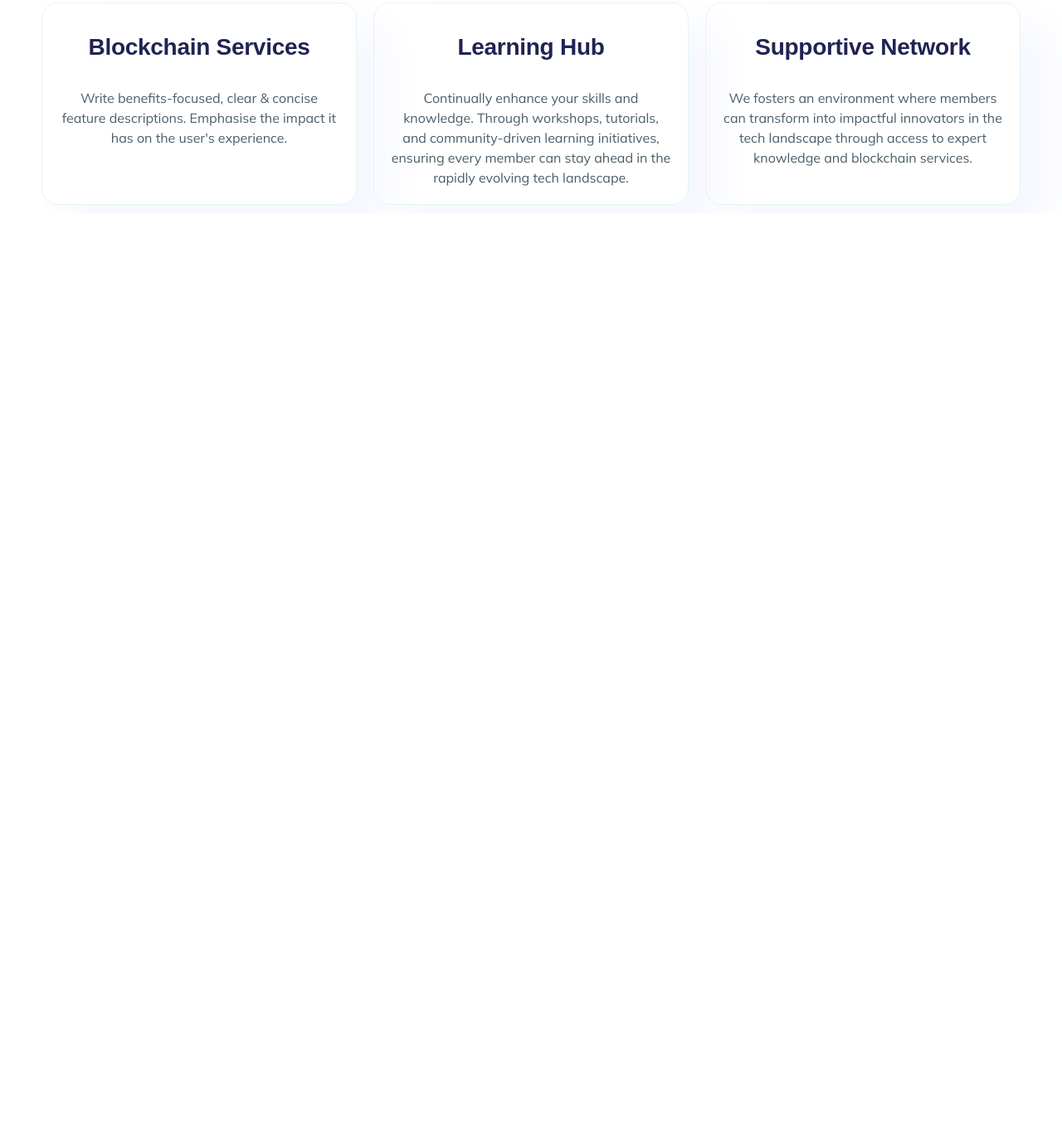
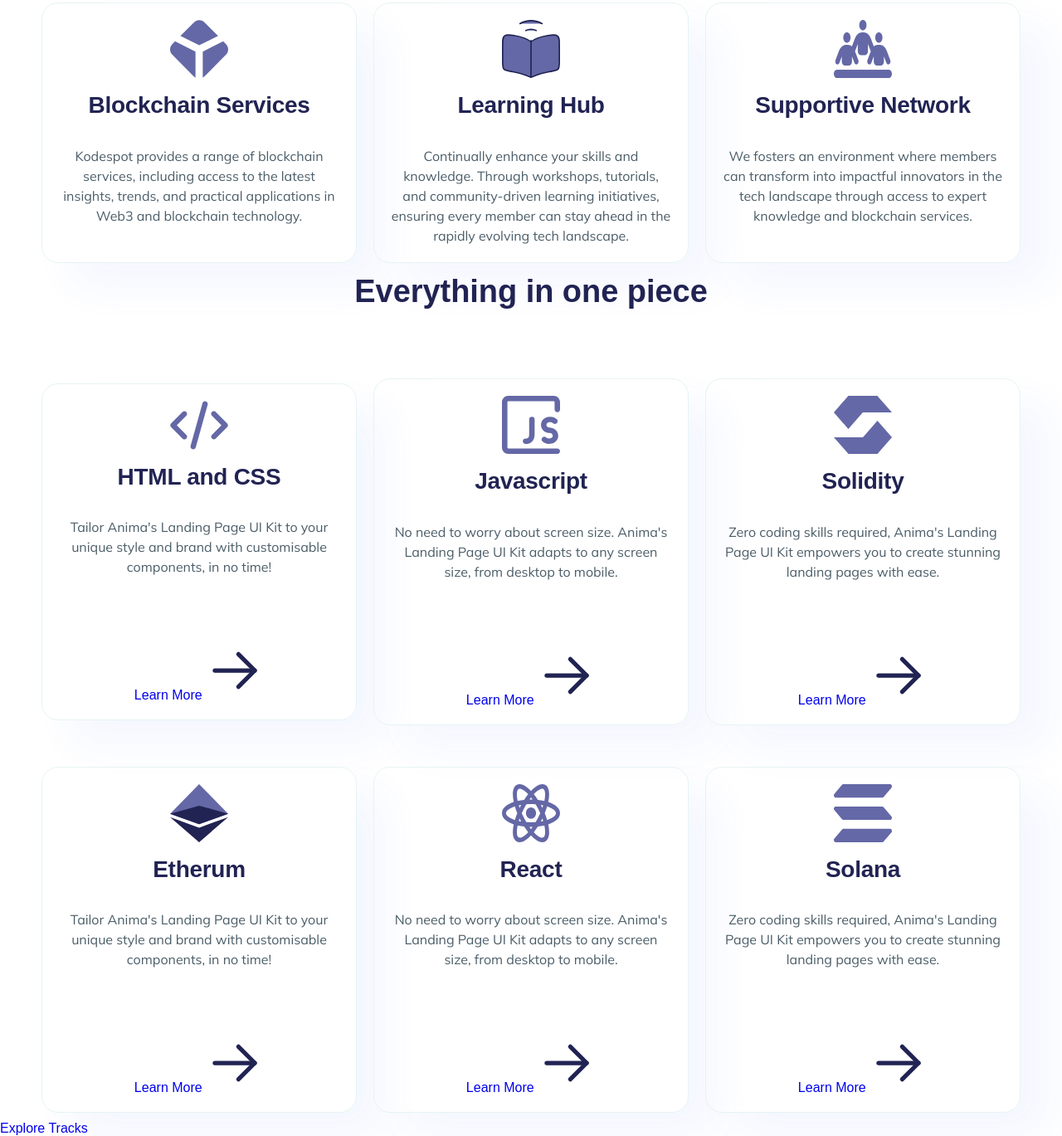
Before and after one commit to BellaAkins/klp, a plain HTML site: page index.html in a window 1280 px wide. Shown: the part 926-2295 px from the top of the page at 83% size. Before the commit the page ends 1183 px from the top, so only its background shows below. Drawn offline with Linux system fonts and the light colour scheme.

Commit message:
Update index.html

```diff
--- a/index.html
+++ b/index.html
@@ -11,68 +11,29 @@
       <header>
         <nav>
           <div class="logo">
-            <img src="images/Logo.png" alt="kodespot logo" />
+            <img src="images/Logo.svg" alt="kodespot logo" />
           </div>
-
+          <!--Navigation-links-->
           <div class="navigation">
-            <svg
-              class="close"
-              viewBox="0 0 24 24"
-              fill="none"
-              xmlns="http://www.w3.org/2000/svg"
-            >
-              <g id="SVGRepo_bgCarrier" stroke-width="0"></g>
-              <g
-                id="SVGRepo_tracerCarrier"
-                stroke-linecap="round"
-                stroke-linejoin="round"
-              ></g>
-              <g id="SVGRepo_iconCarrier">
-                <path
-                  d="M20.7457 3.32851C20.3552 2.93798 19.722 2.93798 19.3315 3.32851L12.0371 10.6229L4.74275 3.32851C4.35223 2.93798 3.71906 2.93798 3.32854 3.32851C2.93801 3.71903 2.93801 4.3522 3.32854 4.74272L10.6229 12.0371L3.32856 19.3314C2.93803 19.722 2.93803 20.3551 3.32856 20.7457C3.71908 21.1362 4.35225 21.1362 4.74277 20.7457L12.0371 13.4513L19.3315 20.7457C19.722 21.1362 20.3552 21.1362 20.7457 20.7457C21.1362 20.3551 21.1362 19.722 20.7457 19.3315L13.4513 12.0371L20.7457 4.74272C21.1362 4.3522 21.1362 3.71903 20.7457 3.32851Z"
-                  fill="#ccac00"
-                ></path>
-              </g>
-            </svg>
+            <img src="images/close.svg" alt="close" class="close" />
             <ul>
               <li><a href="#all-tracks">All Tracks</a></li>
               <li><a href="#about">About</a></li>
               <li><a href="#community">Community</a></li>
-              <li><a href="#">Support Us</a></li>
+              <li><a href="#support">Support Us</a></li>
               <li><a href="#">Sign in</a></li>
               <li class="hero-cta">
                 <a href="#"></a
-                ><img src="images/RocketLaunch.png" alt="rocket" />Get Started
+                ><img
+                  src="images/RocketLaunch.svg"
+                  alt="rocket"
+                  width="15"
+                />Get Started
               </li>
             </ul>
           </div>
-          <svg
-            class="menu"
-            viewBox="0 0 48 49"
-            fill="yellow"
-            xmlns="http://www.w3.org/2000/svg"
-          >
-            <path
-              d="M6 14.2849H42"
-              stroke="#333333"
-              stroke-width="2.6875"
-              stroke-linecap="round"
-            />
-            <path
-              d="M6 24.2847H42"
-              stroke="#333333"
-              stroke-width="2.6875"
-              stroke-linecap="round"
-            />
-            <path
-              d="M6 34.2849H42"
-              stroke="#333333"
-              stroke-width="2.6875"
-              stroke-linecap="round"
-            />
-          </svg>
+          <img src="images/menu.svg" alt="menu" class="menu" />
         </nav>
-
         <section class="hero">
           <h1>
             Your <span>Web3 Career </span> <br />
@@ -85,9 +46,10 @@
           </p>
           <div class="cta-buttons">
             <a class="get-started" href="#"
-              ><img src="images/RocketLaunch.png" alt="rocket" />Get Started</a
+              ><img src="images/RocketLaunch.svg" alt="rocket" />Get Started</a
             >
-            <a id="all-tracks" href="#">View all Tracks</a>
+
+            <a class="all-tracks" href="#all-tracks">View all Tracks</a>
           </div>
         </section>
       </header>
@@ -99,17 +61,18 @@
           </div>
           <div class="about-box-container">
             <div class="about-box">
-              <img src="images/blockchain.png" alt="" />
+              <img src="images/blockchain.svg" alt="" />
               <div class="about-text">
                 <h3>Blockchain Services</h3>
                 <p>
-                  Write benefits-focused, clear & concise feature descriptions.
-                  Emphasise the impact it has on the user's experience.
+                  Kodespot provides a range of blockchain services, including
+                  access to the latest insights, trends, and practical
+                  applications in Web3 and blockchain technology.
                 </p>
               </div>
             </div>
             <div class="about-box">
-              <img src="images/learninghub.png" alt="" />
+              <img src="images/learninghub.svg" alt="" />
               <div class="about-text">
                 <h3>Learning Hub</h3>
                 <p>
@@ -121,7 +84,7 @@
               </div>
             </div>
             <div class="about-box">
-              <img src="images/network.png" alt="" />
+              <img src="images/network.svg" alt="" />
               <div class="about-text">
                 <h3>Supportive Network</h3>
                 <p>
@@ -136,7 +99,136 @@
       </section>
 
       <!--All tracks-->
-      <section id="all-tracks" class="all-tracks"></section>
+      <section id="all-tracks" class="all-tracks about">
+        <div class="about-container">
+          <div class="text">
+            <h1>Everything in one piece</h1>
+          </div>
+          <div class="about-box-container">
+            <div class="about-box">
+              <img src="images/html.svg" alt="html-logo" />
+              <div class="about-text">
+                <h3>HTML and CSS</h3>
+                <p>
+                  Tailor Anima's Landing Page UI Kit to your unique style and
+                  brand with customisable components, in no time!
+                </p>
+                <a href="#"
+                  >Learn More
+                  <img class="arrow" src="images/ArrowRight.svg" alt="arrow"
+                /></a>
+              </div>
+            </div>
+            <div class="about-box">
+              <img src="images/javascript.svg" alt="html-logo" />
+              <div class="about-text">
+                <h3>Javascript</h3>
+                <p>
+                  No need to worry about screen size. Anima's Landing Page UI
+                  Kit adapts to any screen size, from desktop to mobile.
+                </p>
+                <a href="#"
+                  >Learn More
+                  <img class="arrow" src="images/ArrowRight.svg" alt="arrow"
+                /></a>
+              </div>
+            </div>
+            <div class="about-box">
+              <img src="images/solidity.svg" alt="html-logo" />
+              <div class="about-text">
+                <h3>Solidity</h3>
+                <p>
+                  Zero coding skills required, Anima's Landing Page UI Kit
+                  empowers you to create stunning landing pages with ease.
+                </p>
+                <a href="#"
+                  >Learn More
+                  <img class="arrow" src="images/ArrowRight.svg" alt="arrow"
+                /></a>
+              </div>
+            </div>
+            <div class="about-box">
+              <img src="images/etherum.svg" alt="html-logo" />
+              <div class="about-text">
+                <h3>Etherum</h3>
+                <p>
+                  Tailor Anima's Landing Page UI Kit to your unique style and
+                  brand with customisable components, in no time!
+                </p>
+                <a href="#"
+                  >Learn More
+                  <img class="arrow" src="images/ArrowRight.svg" alt="arrow"
+                /></a>
+              </div>
+            </div>
+            <div class="about-box">
+              <img src="images/react.svg" alt="html-logo" />
+              <div class="about-text">
+                <h3>React</h3>
+                <p>
+                  No need to worry about screen size. Anima's Landing Page UI
+                  Kit adapts to any screen size, from desktop to mobile.
+                </p>
+                <a href="#"
+                  >Learn More
+                  <img class="arrow" src="images/ArrowRight.svg" alt="arrow"
+                /></a>
+              </div>
+            </div>
+            <div class="about-box">
+              <img src="images/solana.svg" alt="html-logo" />
+              <div class="about-text">
+                <h3>Solana</h3>
+                <p>
+                  Zero coding skills required, Anima's Landing Page UI Kit
+                  empowers you to create stunning landing pages with ease.
+                </p>
+                <a href="#"
+                  >Learn More
+                  <img class="arrow" src="images/ArrowRight.svg" alt="arrow"
+                /></a>
+              </div>
+            </div>
+          </div>
+          <div class="explore-cta">
+            <a href="#">Explore Tracks</a>
+          </div>
+        </div>
+      </section>
+
+      <!--Community
+      <section id="community" class="community">
+        <h3>Yet to know about us ?</h3>
+        <p>
+          We are a thriving community of tech lovers diving deep into the heart
+          of web3 development and blockchain technology. We are a mix of
+          developers, crypto enthusiast, and traders, all committed to promote
+          growth, sharing knowledge and uplifting each other to make meaningful
+          impact in the tech world and beyond.
+        </p>
+
+        <div class="stories">
+          <h1>Real Stories from the Community</h1>
+          <div class="stories-container">
+            <div class="story-image">
+              <img src="images/client photo.png" alt="client" />
+              <div class="story-text">
+                <h3>Lauren M.</h3>
+                <p>UI Designer @Boo</p>
+              </div>
+            </div>
+
+            <div class="ratings">
+              <img src="images/" alt="" />
+              <p>
+                "Anima’s Landing Page UI Kit has become a staple in my design
+                toolkit. This kit has everything I need to get the job done
+                quickly and efficiently."
+              </p>
+            </div>
+          </div>
+        </div>
+      </section>-->
     </div>
     <script src="script.js"></script>
   </body>
```
